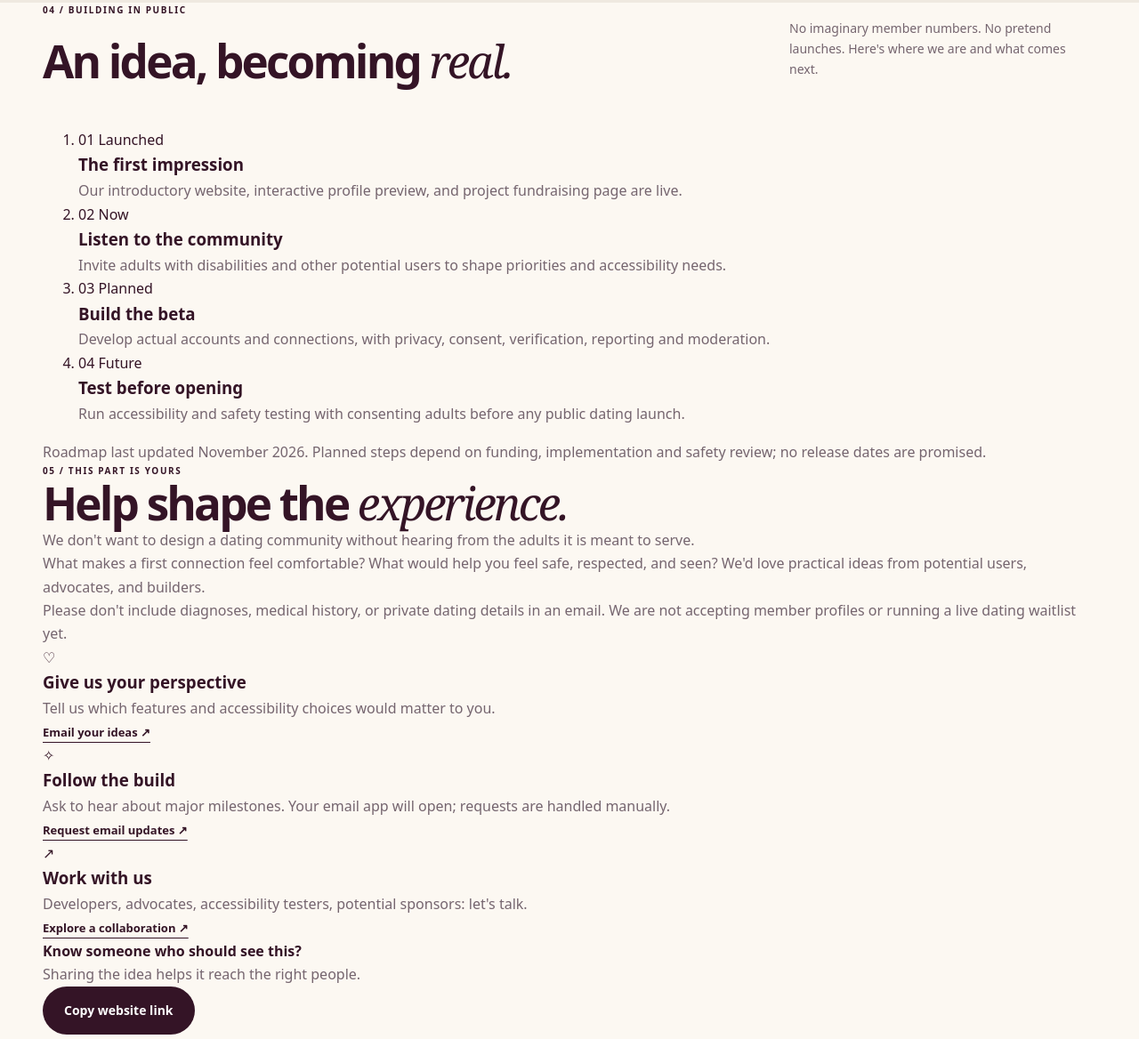
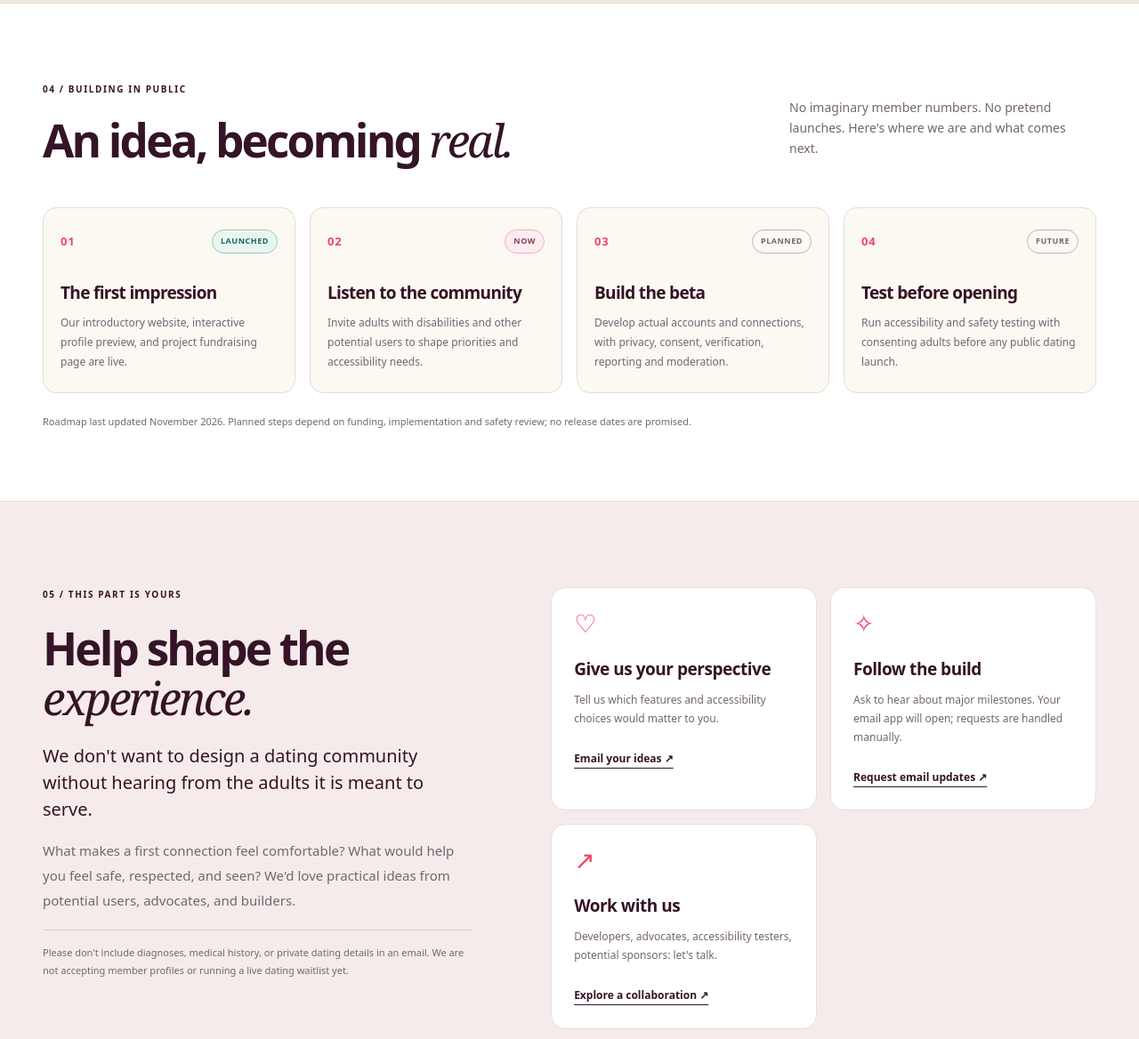
Before and after one commit to EgoShiftLabs/down-but-not-out, a plain HTML site: page index.html in a window 1280 px wide. Shown: the part 4024-5192 px from the top of the page at 89% size. Drawn offline with Linux system fonts and the light colour scheme.

Commit message:
Style roadmap, community actions, and high-contrast mode

```diff
--- a/styles.css
+++ b/styles.css
@@ -42,3 +42,43 @@
 .token-link{width:100%;justify-content:space-between;min-height:56px;margin-top:20px}
 .token-card .token-footnote{font-size:11px;line-height:1.7;margin-top:18px}
 @media(max-width:760px){.token-section{padding:62px 0}.token-layout{grid-template-columns:1fr;gap:24px}.token-copy h2{font-size:43px}.token-copy>p{font-size:14px}.token-card{padding:26px}}
+
+/* Live build roadmap & community — static, privacy-first, accessible */
+.roadmap-section{padding:88px 0 80px;background:#fff;border-block:1px solid var(--line)}
+.roadmap-grid{list-style:none;display:grid;grid-template-columns:repeat(4,minmax(0,1fr));padding:0;margin:30px 0 0;gap:16px}
+.roadmap-item{padding:24px 19px;border:1px solid var(--line);border-radius:15px;background:#fcf8f2;min-width:0}
+.roadmap-step{display:flex;align-items:center;justify-content:space-between;color:var(--coral);font-weight:700;font-size:13px;letter-spacing:.07em;gap:8px}
+.roadmap-state{font:700 9px/1.2 var(--sans);letter-spacing:.06em;text-transform:uppercase;padding:7px 9px;border:1px solid #bfb2b8;border-radius:40px;color:#76636e;white-space:nowrap}
+.roadmap-state.done{color:#1c665a;border-color:#9bc9bf;background:#e9f6f0}
+.roadmap-state.active{color:#8f3c56;border-color:#edb1c1;background:#fcecf1}
+.roadmap-item h3{font-size:19px;letter-spacing:-.035em;line-height:1.3;margin:32px 0 11px}
+.roadmap-item p{font-size:12px;line-height:1.8}
+.roadmap-note{font-size:11px;margin-top:23px}
+.community-section{padding:96px 0;background:#f6ebeb}
+.community-layout{display:grid;grid-template-columns:0.88fr 1.12fr;align-items:start;gap:clamp(35px,7vw,100px)}
+.community-intro h2{margin:23px 0}
+.community-intro>p{font-size:15px;line-height:1.85;margin-bottom:18px}
+.community-intro .community-lead{font-size:20px;color:var(--ink);line-height:1.5}
+.community-intro .community-note{font-size:11px;padding-top:15px;border-top:1px solid #dccbd0}
+.community-actions{display:grid;grid-template-columns:repeat(2,minmax(0,1fr));gap:15px}
+.community-action{background:white;border:1px solid #eadce0;border-radius:16px;padding:25px;min-width:0}
+.community-action-icon{color:var(--coral);font-size:28px;line-height:1}
+.community-action h3{font-size:19px;letter-spacing:-.025em;margin:18px 0 8px}
+.community-action p{font-size:12px;line-height:1.75;margin-bottom:20px}
+.community-action a{display:inline-block;line-height:1.6;font-size:12px}
+.community-share{grid-column:1/-1;background:#fdf9f6;border:1px solid #eadce0;border-radius:16px;padding:24px;display:grid;grid-template-columns:1fr auto;gap:12px;align-items:center}
+.community-share strong{font-size:15px}
+.community-share p{font-size:12px;margin-top:4px}
+.community-share .button{font-size:12px;min-height:45px;padding:10px 17px;gap:8px}
+.community-share .micro{grid-column:1/-1}
+.preview-tools{display:flex;gap:9px;justify-content:center;flex-wrap:wrap;margin-top:22px}
+.preview-action{font-size:11px;min-height:41px;padding:9px 14px;gap:8px}
+.preview-copy{background:transparent;border-color:#b7a5ad;color:var(--ink)}
+.preview-copy:hover{background:#fbf5f3}
+body.high-contrast{--ink:#170813;--cream:#fff;--muted:#493c44;--line:#65565d;--coral:#a80e42}
+body.high-contrast .community-section,body.high-contrast .experience,body.high-contrast .token-section,body.high-contrast .support-section{background:#fff}
+body.high-contrast .community-action,body.high-contrast .roadmap-item,body.high-contrast .support-card,body.high-contrast .token-card,body.high-contrast .studio-preview{border:2px solid var(--ink);background:white}
+body.high-contrast .roadmap-state{border-color:currentColor}
+body.high-contrast .micro,body.high-contrast .preview-status{color:#382830}
+@media(max-width:1050px){.roadmap-grid{grid-template-columns:repeat(2,minmax(0,1fr))}.community-layout{gap:36px}.community-share{grid-template-columns:1fr}.community-share .button{justify-self:start}}
+@media(max-width:760px){.roadmap-section,.community-section{padding:62px 0}.roadmap-grid{gap:12px}.roadmap-item{padding:18px}.roadmap-item h3{margin-top:23px;font-size:17px}.roadmap-state{font-size:8px}.community-layout{grid-template-columns:1fr;gap:23px}.community-intro h2{font-size:41px}.community-intro>p{font-size:14px}.community-intro .community-lead{font-size:18px}.community-actions{grid-template-columns:1fr}.community-share{grid-column:auto}.community-action{padding:23px}.footer-links{flex-wrap:wrap}.header-actions{gap:8px}.header-actions .text-button{font-size:12px}}
```
